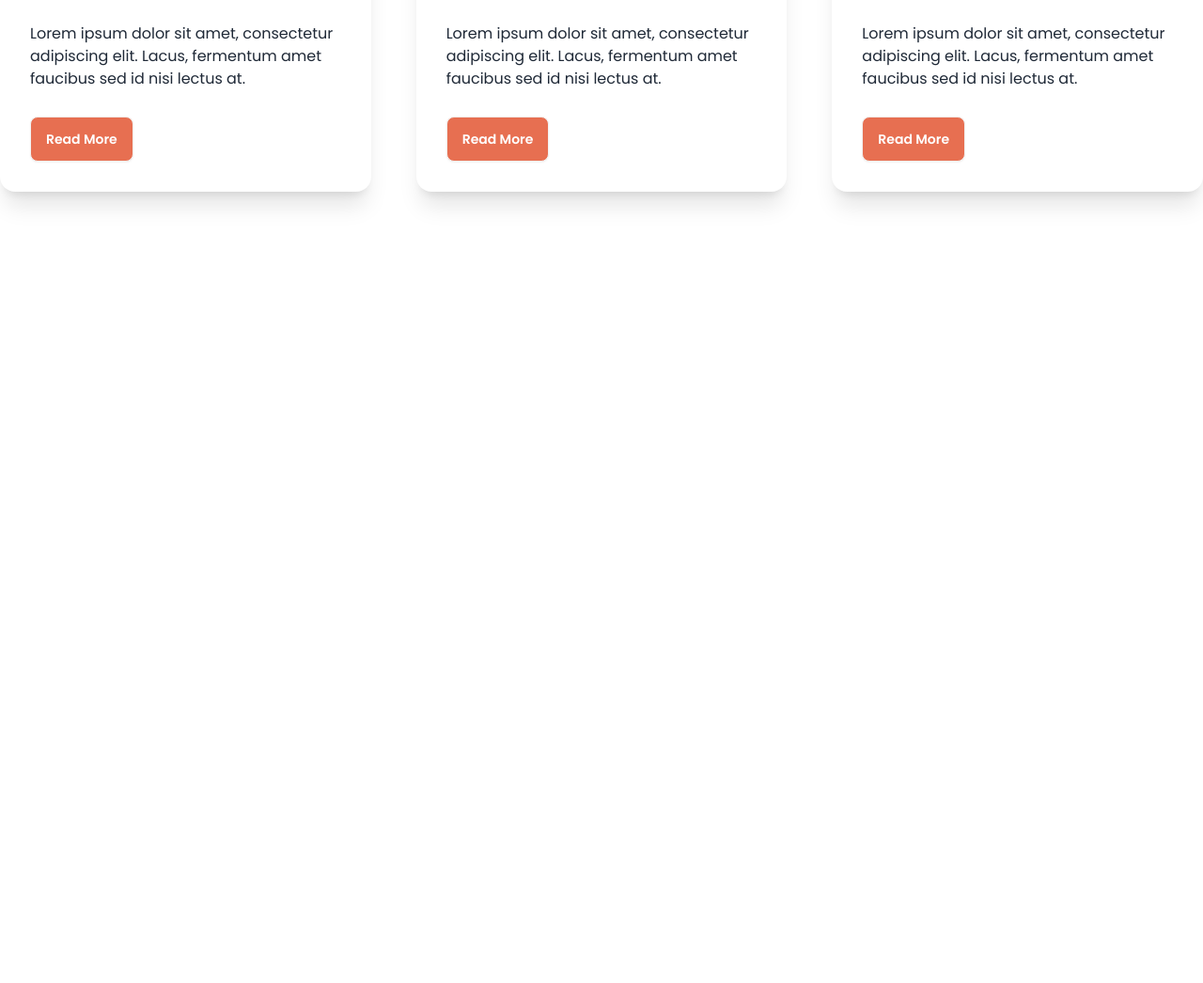
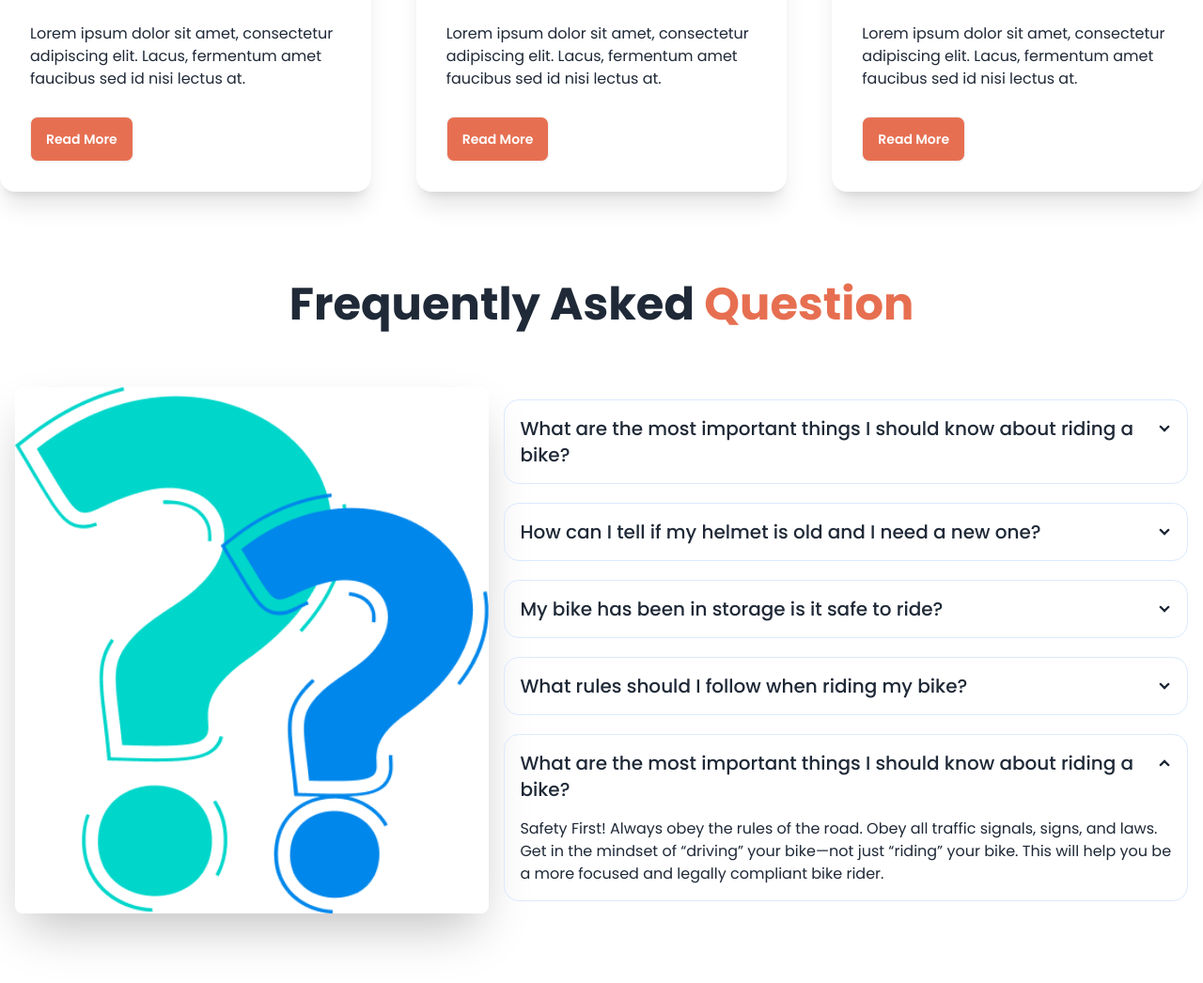
Before and after one commit to MrHasib1/Bike-Zone-with-DaisiUI, a plain HTML site: page index.html in a window 1280 px wide. Shown: the part 1130-2176 px from the top of the page at 94% size. Before the commit the page ends 1430 px from the top, so only its background shows below. Drawn offline with nearby package versions, Linux system fonts and the light colour scheme.

Commit message:
FAQs section done

```diff
--- a/index.html
+++ b/index.html
@@ -263,6 +263,83 @@
           </div>
         </div>
       </section>
+
+      <!-- Happy Client Says Section H.W -->
+      <section></section>
+
+      <!-- Frequently asked Question section -->
+      <section class="my-24">
+        <h3 class="text-5xl font-bold text-center mb-12">
+          Frequently Asked <span class="text-bike-primary">Question</span>
+        </h3>
+        <div class="hero">
+          <div class="hero-content flex-col lg:flex-row">
+            <img
+              src="images/others/faq.png"
+              class="w-full rounded-lg shadow-2xl"
+            />
+            <div class="space-y-5">
+              <div class="collapse collapse-arrow border border-blue-100">
+                <input type="radio" name="my-accordion-2" checked="checked" />
+                <div class="collapse-title text-xl font-medium">
+                  What are the most important things I should know about riding
+                  a bike?
+                </div>
+                <div class="collapse-content">
+                  <p>
+                    Safety First! Always obey the rules of the road. Obey all
+                    traffic signals, signs, and laws. Get in the mindset of
+                    “driving” your bike—not just “riding” your bike. This will
+                    help you be a more focused and legally compliant bike rider.
+                  </p>
+                </div>
+              </div>
+              <div class="collapse collapse-arrow border border-blue-100">
+                <input type="radio" name="my-accordion-2" />
+                <div class="collapse-title text-xl font-medium">
+                  How can I tell if my helmet is old and I need a new one?
+                </div>
+                <div class="collapse-content">
+                  <p>hello</p>
+                </div>
+              </div>
+              <div class="collapse collapse-arrow border border-blue-100">
+                <input type="radio" name="my-accordion-2" />
+                <div class="collapse-title text-xl font-medium">
+                  My bike has been in storage is it safe to ride?
+                </div>
+                <div class="collapse-content">
+                  <p>hello</p>
+                </div>
+              </div>
+              <div class="collapse collapse-arrow border border-blue-100">
+                <input type="radio" name="my-accordion-2" />
+                <div class="collapse-title text-xl font-medium">
+                  What rules should I follow when riding my bike?
+                </div>
+                <div class="collapse-content">
+                  <p>hello</p>
+                </div>
+              </div>
+              <div class="collapse collapse-arrow border border-blue-100">
+                <input type="radio" name="my-accordion-2" checked="checked" />
+                <div class="collapse-title text-xl font-medium">
+                  What are the most important things I should know about riding
+                  a bike?
+                </div>
+                <div class="collapse-content">
+                  <p>
+                    Safety First! Always obey the rules of the road. Obey all
+                    traffic signals, signs, and laws. Get in the mindset of
+                    “driving” your bike—not just “riding” your bike. This will
+                    help you be a more focused and legally compliant bike rider.
+                  </p>
+                </div>
+              </div>
+            </div>
+          </div>
+        </div>
+      </section>
     </main>
     <!-- footer Section -->
     <footer></footer>
```
